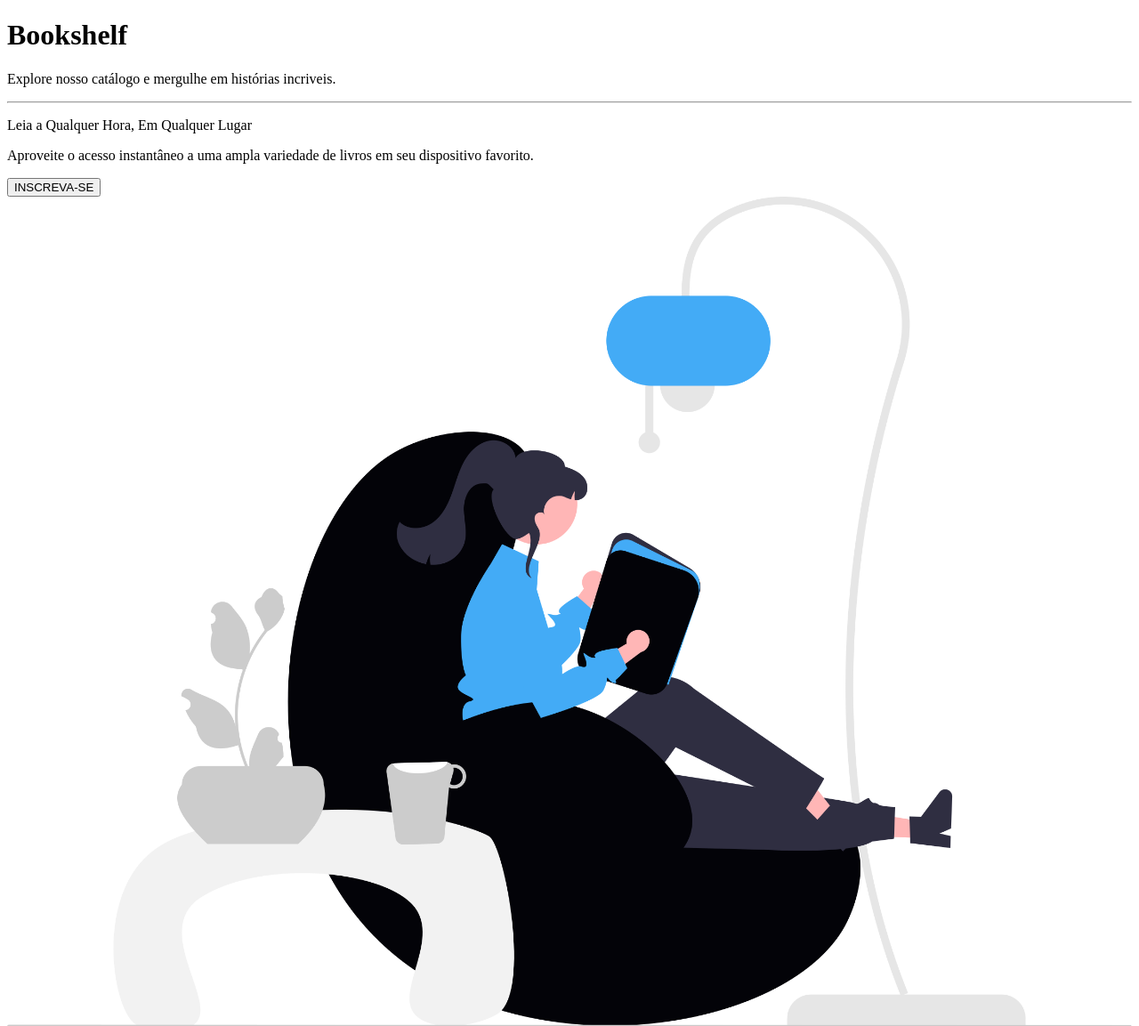
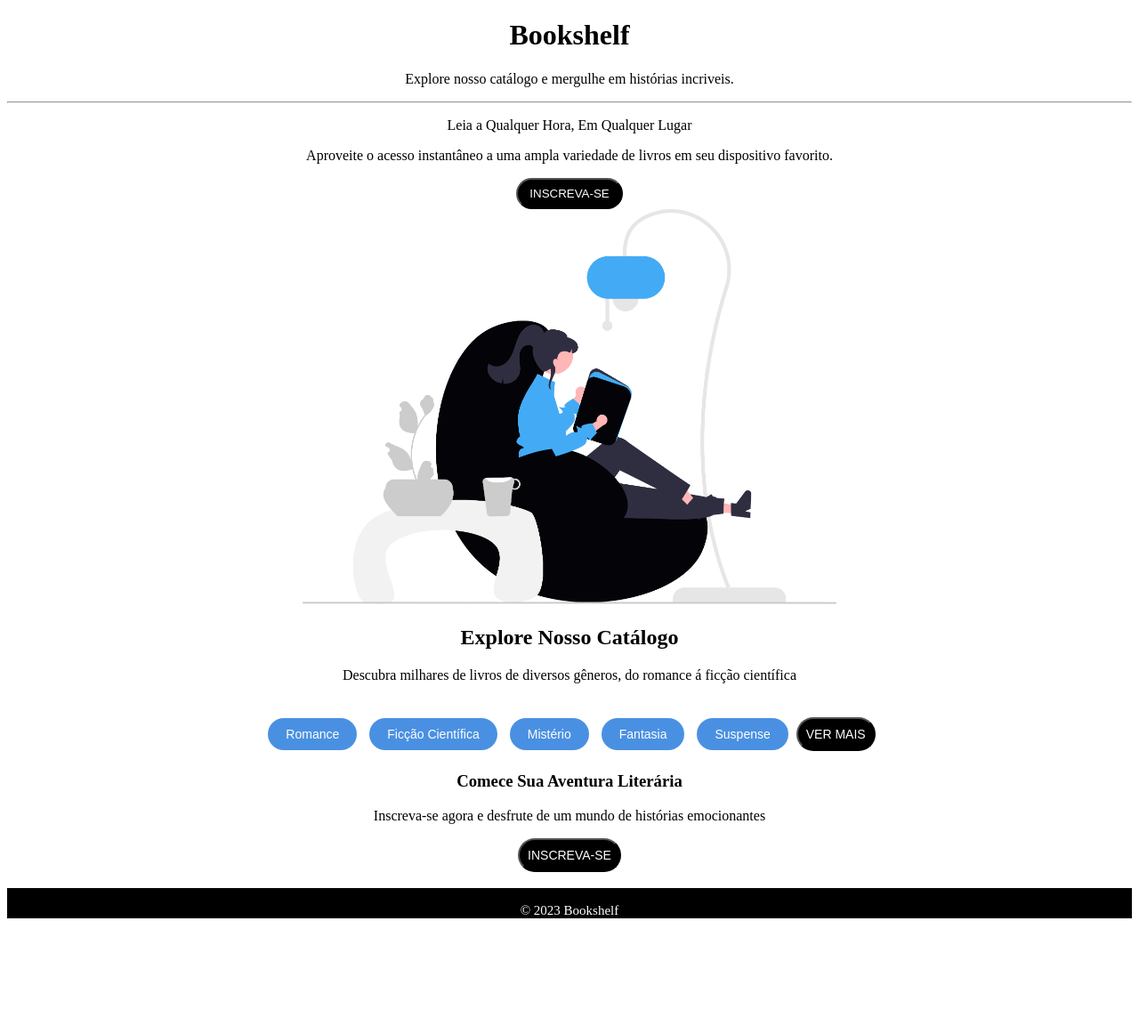
Before and after one commit to caiobreno2008/projeto2-bookshelf, a plain HTML site: page index.html in a window 1280 px wide. Shown: the top 1153 px of the page at 89% size. After the commit the page ends 1040 px from the top, so only its background shows below. Drawn offline with Linux system fonts and the light colour scheme; files that its build step writes are made by us from their sources; files whose address does not match are found by name.

Commit message:
Update style.css
atualizado

```diff
--- a/style.css
+++ b/style.css
@@ -1,35 +1,49 @@
-.menu-container {
-    padding: 1px;
-    margin-left: 100px;
-    margin-right: 100px;
-
+.title {
     text-align: center;
 }
-.sub-title{
-    padding: 5px;
-    margin-left: 150px;
-    margin-right: 150px;
-   text-align: center;
-}
-.img-web {
-width: 500px;
-margin-left: 700px;
-}
-img {
-    max-width: 100%;
-    height: auto;
+
+.body {
     text-align: center;
 }
-.text H4{
-  background-color: black;
-  color: white;
-  border-radius: 80px;
+
+.ex-img {
     text-align: center;
-    padding:30px auto;
+    width: 600px;
 }
-.sub-baixo{
+
+.button-registration {
+    border-radius: 50px;
+    width: 120px;
+    height: 35px;
+    color: white;
+    background-color: black;
+    cursor: pointer;
+}
+
+.genre-button {
+    border: none;
+    padding: 10px 20px;
+    margin: 5px;
+    border-radius: 20px;
+    background-color: #4a90e2;
+    color: white;
+    font-size: 14px;
+    cursor: pointer;
+    transition: background-color 0.3s ease;
+}
+
+.more-button {
+    color: #ffffff;
+    background-color: black;
+    border-radius: 20px;
+    font-size: 14px;
+    cursor: pointer;
+    padding: 9px;
+}
+
+.footer {
     text-align: center;
+    color: #ffffff;
+    background-color: black;
+    font-size: 15px;
 }
-.sub-sub{
-    text-align: center;
-}
```
